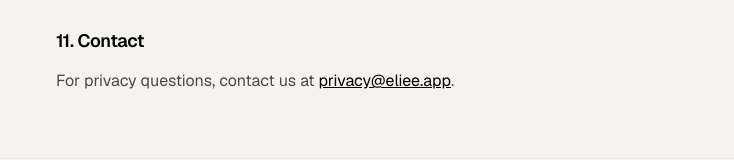
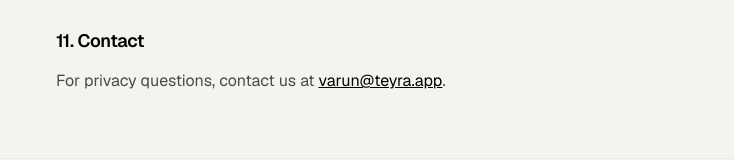
Before and after one commit to Varun2009178/eliee, a Next.js app: page /privacy in a window 1280 px wide. Shown: the part 2018-2178 px from the top of the page, without its empty margins (272-1006 px from the left). Built offline with nearby package versions, Linux system fonts and the light colour scheme.

Commit message:
fixing contact page

```diff
--- a/src/app/page.tsx
+++ b/src/app/page.tsx
@@ -619,7 +619,7 @@ function LandingPage() {
               <div>
                 <p className="font-medium text-black/70 mb-3">Contact</p>
                 <div className="space-y-2 text-black/40">
-                  <a href="mailto:hello@eliee.app" className="block hover:text-black transition-colors">hello@eliee.app</a>
+                  <a href="mailto:varun@teyra.app" className="block hover:text-black transition-colors">varun@teyra.app</a>
                 </div>
         </div>
             </div>
--- a/src/app/privacy/page.tsx
+++ b/src/app/privacy/page.tsx
@@ -109,7 +109,7 @@ export default function PrivacyPage() {
           <section>
             <h2 className="text-lg font-semibold text-black mb-3">11. Contact</h2>
             <p className="leading-relaxed">
-              For privacy questions, contact us at <a href="mailto:privacy@eliee.app" className="text-black underline">privacy@eliee.app</a>.
+              For privacy questions, contact us at <a href="mailto:varun@teyra.app" className="text-black underline">varun@teyra.app</a>.
             </p>
           </section>
         </div>
--- a/src/app/terms/page.tsx
+++ b/src/app/terms/page.tsx
@@ -99,7 +99,7 @@ export default function TermsPage() {
           <section>
             <h2 className="text-lg font-semibold text-black mb-3">11. Contact</h2>
             <p className="leading-relaxed">
-              For questions about these Terms, please contact us at <a href="mailto:legal@eliee.app" className="text-black underline">legal@eliee.app</a>.
+              For questions about these Terms, please contact us at <a href="mailto:varun@teyra.app" className="text-black underline">varun@teyra.app</a>.
             </p>
           </section>
         </div>
```
